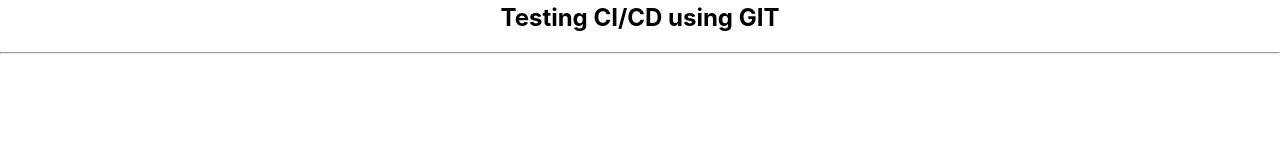
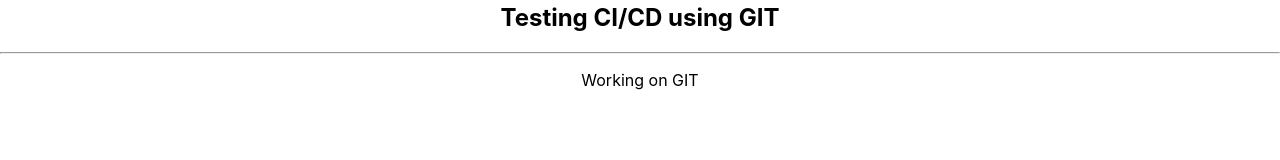
Before and after one commit to InquisitiveAboutReact/Reactv18, a React (Create React App) app in the folder reactv18/: page / in a window 1280 px wide. Shown: the part 124-284 px from the top of the page. Built offline with nearby package versions, Linux system fonts and the light colour scheme.

Commit message:
Update App.js
Updated app.js

```diff
--- a/reactv18/src/App.js
+++ b/reactv18/src/App.js
@@ -8,6 +8,7 @@ function App() {
       <hr></hr>
       <h2>Testing CI/CD using GIT</h2>
       <hr></hr>
+      <p>Working on GIT</p>
     </div>
   );
 }
```
